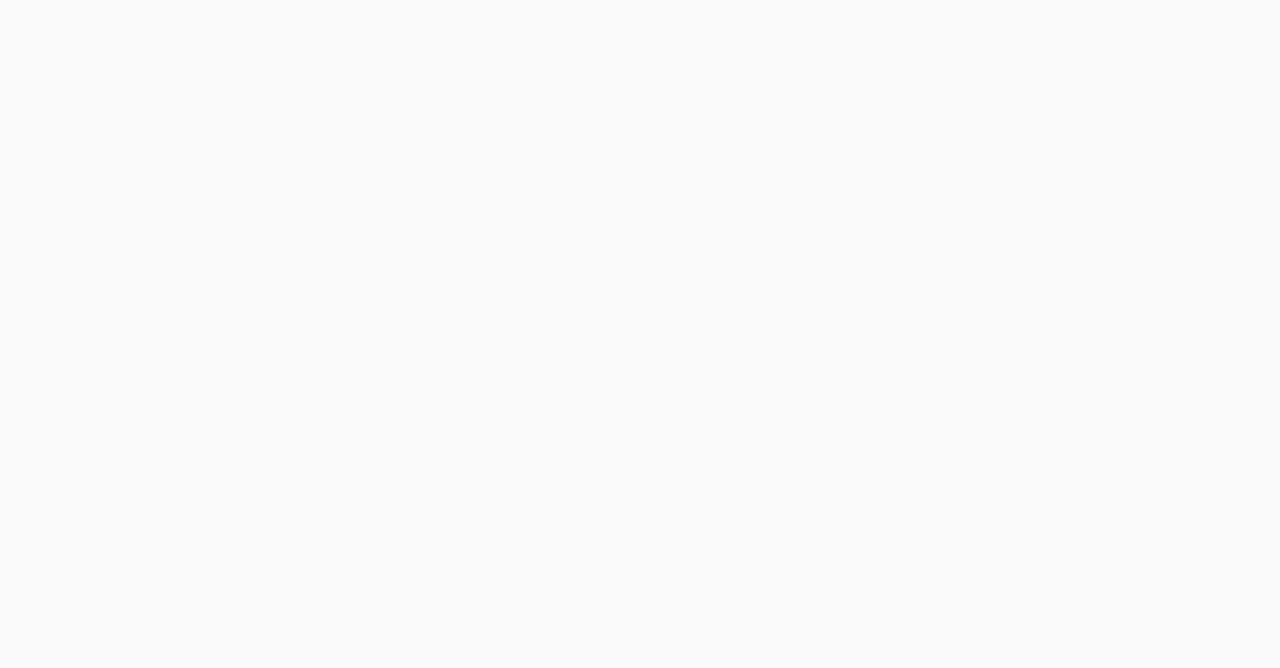
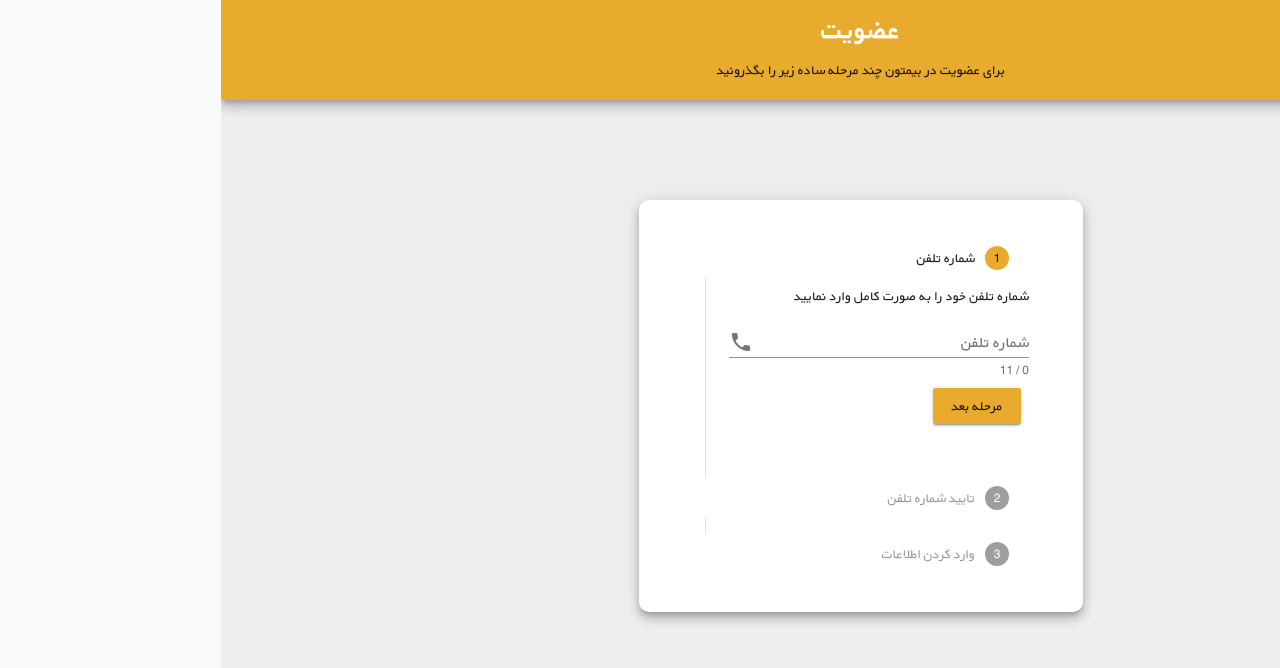
Before and after one commit to shervindadashzade/bimaton_dashboard, a Vue app: page /register in a window 1280 px wide. Shown: the top 668 px of the page. Built offline with nearby package versions, Linux system fonts and the light colour scheme.

Commit message:
register template completed and fake-backend started

```diff
--- a/src/App.vue
+++ b/src/App.vue
@@ -17,8 +17,16 @@ export default {
     padding: 0px;
     margin: 0px;
   }
+  .screen{
+    width: 100vw;
+    height: 100vh;
+    background: rgb(238, 238, 238);
+  }
   .md-field label{
     right: 0;
+  }
+  .md-stepper-text{
+     margin-right: 10px;
   }
 </style>
 <style lang="scss" src="./themes.scss" />
--- a/src/helpers/router.js
+++ b/src/helpers/router.js
@@ -3,6 +3,7 @@ import Router from 'vue-router'
 
 import SplashScreen from "../screens/splash/splash-screen"
 import LoginScreen from "../screens/login/login-screen"
+import RegisterScreen from "../screens/register/register-screen"
 
 import UserDashboard from "../screens/user-dashboard/user-dashboard"
 import UserDashboardHome from "../screens/user-dashboard/home"
@@ -34,6 +35,7 @@ export const router = new Router({
            {path:'callus',component:CallUsScreen},
            {path:'aboutus',component:AboutUsScreen}
          ]},
+         {path:"/register",component:RegisterScreen}
     ]
 }
 )
--- a/src/screens/login/login-screen.vue
+++ b/src/screens/login/login-screen.vue
@@ -22,12 +22,12 @@
       <label>پسورد</label>
       <md-input type="password" ></md-input>
     </md-field>
-
     <md-checkbox class="md-primary" v-model="remember">مرا به خاطر بسپار</md-checkbox>
-
+     <br>
       </md-card-content>
 
       <md-card-actions>
+        <md-button class="md-raised md-accent" @click="register">هنوز ثبت نام نکردید ؟</md-button>
         <md-button >فراموشی رمز عبور</md-button>
         <md-button class="md-raised md-primary">ورود</md-button>
       </md-card-actions>
@@ -43,16 +43,16 @@ export default {
       return{
         remember:false
       }
+    },
+    methods:{
+      register(){
+        this.$router.push('/register');
+      }
     }
 }
 </script>
 
 <style scoped>
-.screen{
-  width: 100vw;
-  height: 100vh;
-  background: rgb(238, 238, 238);
-}
  .md-layout{
      position: absolute;
      top: 50%;
--- /dev/null
+++ b/src/screens/register/register-screen.vue
@@ -0,0 +1,111 @@
+<template>
+    <div class="screen">
+        <div class="header md-elevation-7">
+                <h1>عضویت</h1>
+            <span>برای عضویت در بیمتون چند مرحله ساده زیر را بگذرونید</span>
+            </div>
+        <div class="container md-elevation-7">
+        <md-steppers :md-active-step.sync="active" md-vertical md-linear>
+            <md-step :md-editable="false" id="first" md-label="شماره تلفن" :md-done.sync="first">
+                <span>شماره تلفن خود را به صورت کامل وارد نمایید</span>
+                <md-field style="width:300px">
+                 <label>شماره تلفن</label>
+                 <md-input maxlength="11" ></md-input>
+                 <md-icon>phone</md-icon>
+                </md-field>
+                <md-button class="md-raised md-primary" @click="setDone('first','second')">مرحله بعد</md-button>
+            </md-step>
+
+            <md-step :md-editable="false" id="second" md-label="تایید شماره تلفن" :md-done.sync="second">
+                <span>کد فعالسازی که از طریق sms برای شما ارسال شده است را وارد نمایید</span>
+                <md-field style="width:300px">
+                 <label>کد فعالسازی</label>
+                 <!--- TODO::set max for sms code --->
+                 <md-input maxlength="8" ></md-input>
+                </md-field>
+                <md-button class="md-raised md-primary" @click="setDone('second','third')">مرحله بعد</md-button>
+            </md-step>
+            <md-step :md-editable="false" id="third" md-label="وارد کردن اطلاعات" :md-done.sync="third">
+                <div v-if="!complete">
+                <span>اطلاعات خواسته شده را وارد نمایید</span>
+            <md-field style="width:300px">
+                 <label>نام</label>
+                 <md-input></md-input>
+            </md-field>
+
+            <md-field style="width:300px">
+                 <label>نام خانوادگی</label>
+                 <md-input></md-input>
+            </md-field>
+
+            <md-field style="width:300px">
+                 <label>ایمیل</label>
+                 <md-input></md-input>
+            </md-field>
+
+            <md-button class="md-raised md-primary" @click="setDone('third')">تایید</md-button>
+            </div>
+            <div v-if="third">
+            <br>
+            <md-icon class="md-accent md-size-2x">how_to_reg</md-icon>
+            <span>تبریک شما با موفقیت ثبت نام شدید</span>
+            <br>
+            <br>
+            <md-button class="md-accent">برو به صفحه ورود</md-button>
+            </div>
+            </md-step>
+
+        </md-steppers>
+        </div>
+    </div>
+
+</template>
+
+<script>
+export default {
+    name:'RegisterScreen',
+    data:function (){
+        return{
+            active:'first',
+            first:false,
+            second:false,
+            third:false,
+            complete:false,
+        }
+    },
+    methods: {
+        setDone (id,index){
+            this[id] = true
+            if(index){
+            this.active = index
+            }
+            if(id=='third')
+            this.complete=true;
+        }
+
+    }
+}
+</script>
+
+<style scoped>
+ .container{
+     background: white;
+     width: auto;
+     position: absolute;
+     left: 50%;
+     top: 200px;
+     transform: translate(-50%);
+     padding: 30px;
+     border-radius: 10px;
+ }
+ .header{
+     background: #E9AB2E;
+     padding: 20px;
+     text-align: center;
+ }
+ .header h1{
+     text-align: center;
+     margin-bottom: 20px;
+     color: white;
+ }
+</style>
```
Also changed, not shown: src/helpers/fake-backend.js (added, +10 -0 lines), 2 other files (tests, documents, lock files or other folders).
